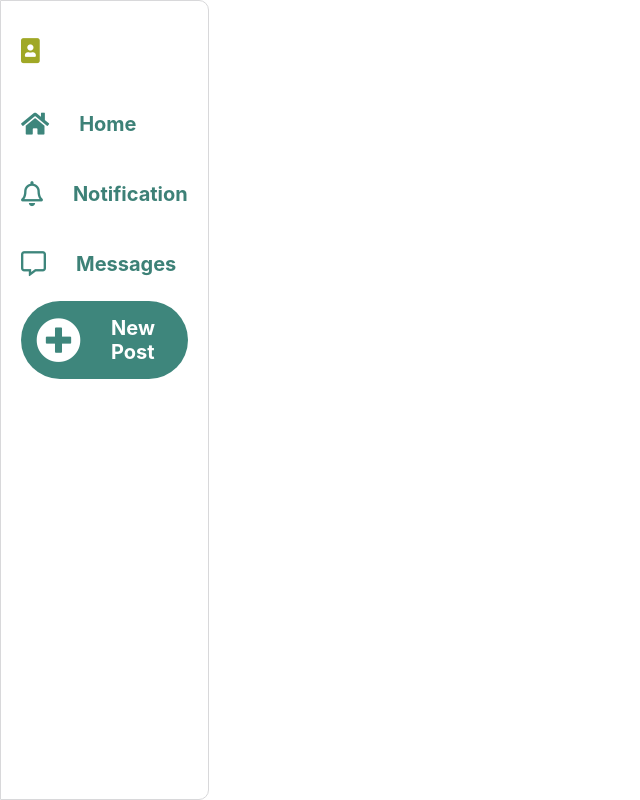
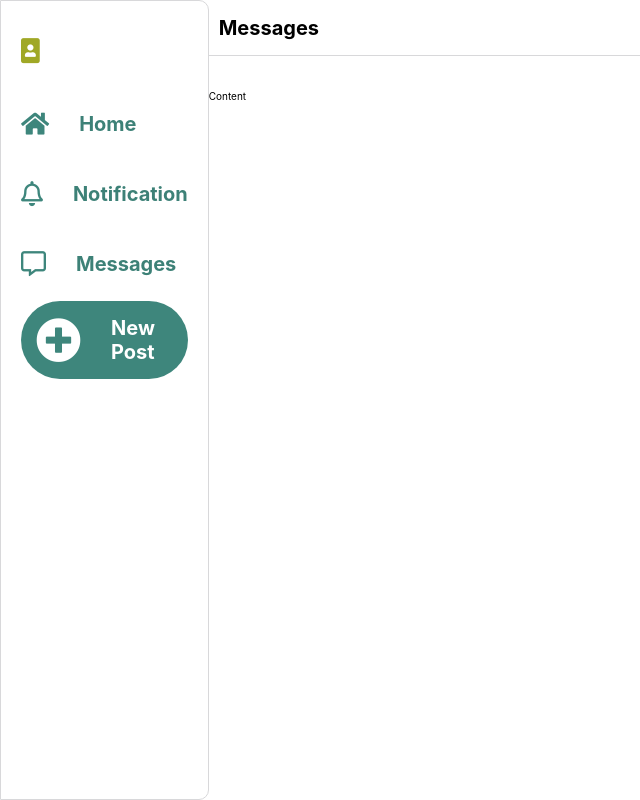
Before and after one commit to heritio/Bad, a React (Create React App) app in the folder client/: page /my/messages in a window 1280 px wide. Shown: the whole page, without its empty margins (0-640 px from the left). Built offline with nearby package versions, Linux system fonts and the light colour scheme; a web font is replaced by a local one.

Commit message:
finished header and and content layout for messages and implemented routing and links

```diff
--- a/client/src/App.js
+++ b/client/src/App.js
@@ -6,6 +6,7 @@ import MobileHeader from "./components/header/MobileHeader";
 
 import HomepageContainer from "./pages/Homepage/HomepageContainer";
 import Notificationspage from "./pages/Notificationspage/Notificationspage";
+import Messagepage from "./pages/Messagepage/Messagepage";
 export default function App() {
   return (
     <div className="App">
@@ -21,6 +22,9 @@ export default function App() {
         <Route path="/my/notification">
           <Notificationspage />
         </Route>
+        <Route path="/my/messages" exact>
+          <Messagepage />
+        </Route>
       </Router>
     </div>
   );
--- a/client/src/components/header/DesktopHeader.js
+++ b/client/src/components/header/DesktopHeader.js
@@ -21,7 +21,7 @@ export default function DesktopHeader() {
           </a>
         </li>
         <li className="desktop-header__menu-item">
-          <a href="/messages" className="desktop-header__link">
+          <a href="/my/messages" className="desktop-header__link">
             {" "}
             <i class="far fa-comment-alt"></i>
             <h4>Messages</h4>
--- a/client/src/components/header/MobileHeader.js
+++ b/client/src/components/header/MobileHeader.js
@@ -20,7 +20,7 @@ export default function MobileHeader() {
           </a>
         </li>
         <li className="mobile-header__menu-item">
-          <a href="/messages" className="mobile-header__link">
+          <a href="/my/messages" className="mobile-header__link">
             <i class="far fa-comment-alt"></i>
           </a>
         </li>
--- /dev/null
+++ b/client/src/pages/Messagepage/Messagepage.js
@@ -0,0 +1,12 @@
+import React from "react";
+
+export default function Messagepage() {
+  return (
+    <div className="message-page">
+      <div className="message-page__header">
+        <h1 className="message-page__title">Messages</h1>
+      </div>
+      <div className="message-page__content">Content</div>
+    </div>
+  );
+}
--- a/client/src/style/app.css
+++ b/client/src/style/app.css
@@ -735,4 +735,74 @@ body {
   margin-left: 1rem;
   margin-top: 1rem;
 }
+
+.message-page {
+  display: -webkit-box;
+  display: -ms-flexbox;
+  display: flex;
+  -webkit-box-orient: vertical;
+  -webkit-box-direction: normal;
+      -ms-flex-direction: column;
+          flex-direction: column;
+  max-width: 100%;
+  width: 100%;
+  -webkit-touch-callout: none;
+  -webkit-user-select: none;
+  -moz-user-select: none;
+  -ms-user-select: none;
+  user-select: none;
+}
+
+.message-page__header {
+  top: 0;
+  max-width: 100%;
+  width: 60%;
+  position: fixed;
+  background-color: white;
+  display: -webkit-box;
+  display: -ms-flexbox;
+  display: flex;
+  -webkit-box-orient: horizontal;
+  -webkit-box-direction: normal;
+      -ms-flex-direction: row;
+          flex-direction: row;
+  -webkit-box-align: center;
+      -ms-flex-align: center;
+          align-items: center;
+  -webkit-box-pack: justify;
+      -ms-flex-pack: justify;
+          justify-content: space-between;
+  border-bottom: 1px solid #d8d8da;
+  height: 5.6rem;
+}
+
+@media (max-width: 499px) {
+  .message-page__header {
+    width: 100%;
+    max-width: 100%;
+  }
+}
+
+.message-page__title {
+  padding: 0 1rem;
+  max-width: 100%;
+}
+
+.message-page__content {
+  margin-top: 9rem;
+  max-width: 100%;
+  display: -webkit-box;
+  display: -ms-flexbox;
+  display: flex;
+  -webkit-box-orient: vertical;
+  -webkit-box-direction: normal;
+      -ms-flex-direction: column;
+          flex-direction: column;
+}
+
+@media (max-width: 499px) {
+  .message-page__content {
+    display: block;
+  }
+}
 /*# sourceMappingURL=app.css.map */
--- a/client/src/style/app.scss
+++ b/client/src/style/app.scss
@@ -54,3 +54,4 @@ body {
 @import "./feedItems/feeditem";
 @import "./feedItems/feedsuggestion";
 @import "./notificationsstyle/notificationsstyle";
+@import "./messagestyle/messagestyle";
--- /dev/null
+++ b/client/src/style/messagestyle/_messagestyle.scss
@@ -0,0 +1,43 @@
+.message-page {
+  display: flex;
+  flex-direction: column;
+  max-width: 100%;
+  width: 100%;
+  -webkit-touch-callout: none;
+  -webkit-user-select: none;
+  -khtml-user-select: none;
+  -moz-user-select: none;
+  -ms-user-select: none;
+  user-select: none;
+
+  &__header {
+    top: 0;
+    max-width: 100%;
+    width: 60%;
+    position: fixed;
+    background-color: white;
+    display: flex;
+    flex-direction: row;
+    align-items: center;
+    justify-content: space-between;
+    border-bottom: 1px solid hsl(240°, 2%, 85%);
+    height: 5.6rem;
+    @media (max-width: 499px) {
+      width: 100%;
+      max-width: 100%;
+    }
+  }
+  &__title {
+    padding: 0 1rem;
+    max-width: 100%;
+  }
+  &__content {
+    margin-top: 9rem;
+    max-width: 100%;
+    display: flex;
+    flex-direction: column;
+    @media (max-width: 499px) {
+      display: block;
+    }
+  }
+}
```
Also changed, not shown: 1 other file (tests, documents, lock files or other folders).
